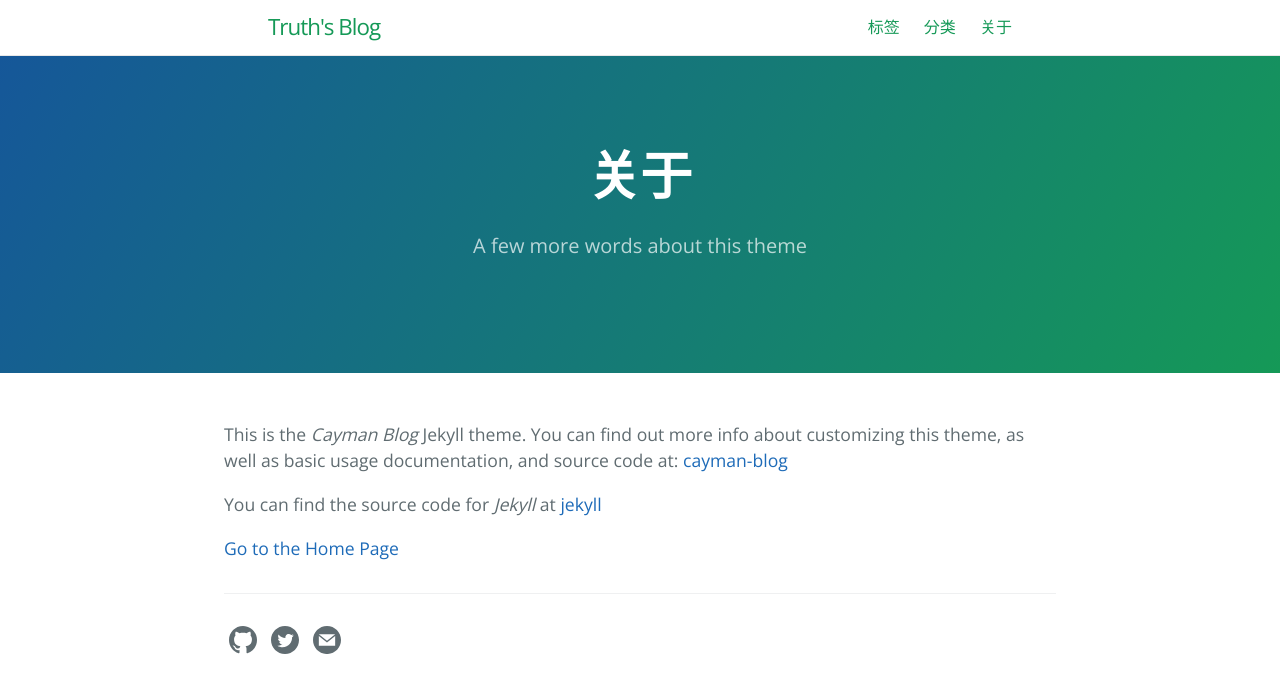
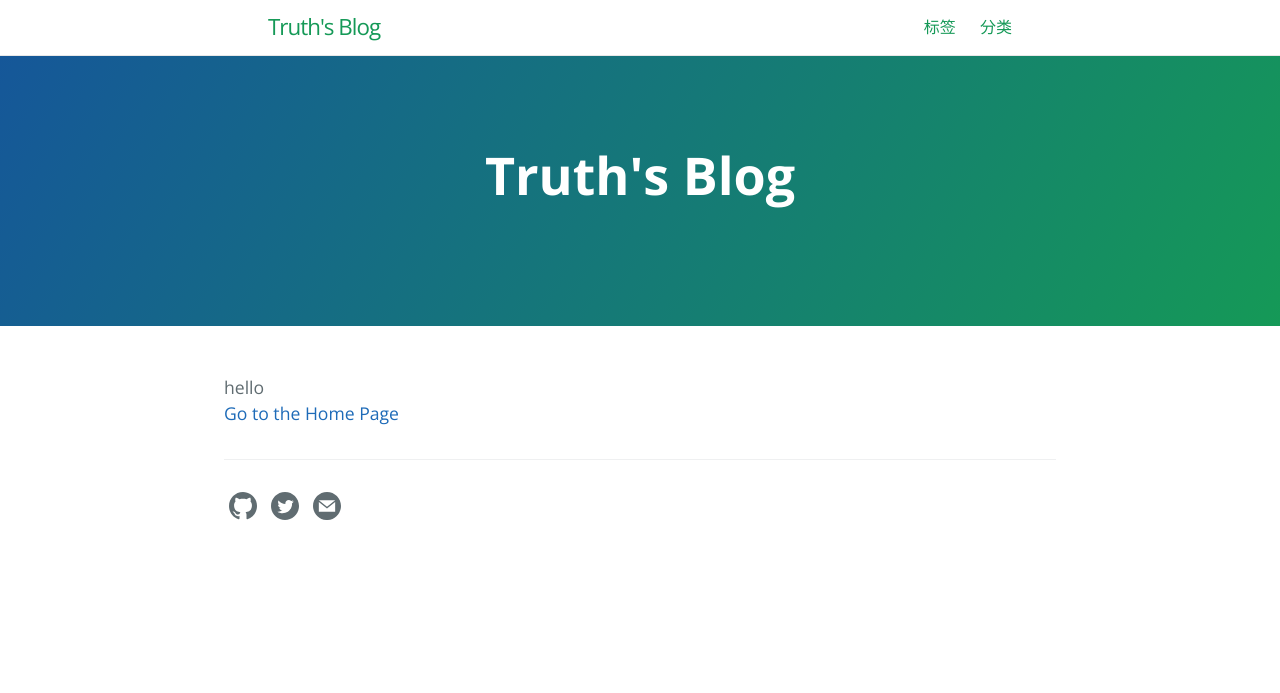
Before and after one commit to Truth-NJU/Truth-NJU.github.io, a Jekyll site: the page built from about.md, in a window 1280 px wide. Shown: the top 693 px of the page. Built offline with Jekyll 4.4.1, drawn with Linux system fonts in a browser that asks for light colours; our own code applies the rules of GitHub Pages for plain Markdown files.

Commit message:
Update about.md

```diff
--- a/about.md
+++ b/about.md
@@ -1,15 +1,6 @@
----
-layout: page
-title: 关于
-tagline: A few more words about this theme
-permalink: /about.html
-ref: 关于
-order: 0
----
-
-This is the _Cayman Blog_ Jekyll theme. You can find out more info about customizing this theme, as well as basic usage documentation, and source code at: [cayman-blog](https://github.com/lorepirri/cayman-blog)
-
-You can find the source code for _Jekyll_ at [jekyll](https://github.com/jekyll/jekyll)
+<html>
+  hello
+</html>
 
 
 [Go to the Home Page]({{ '/' | absolute_url }})
```
